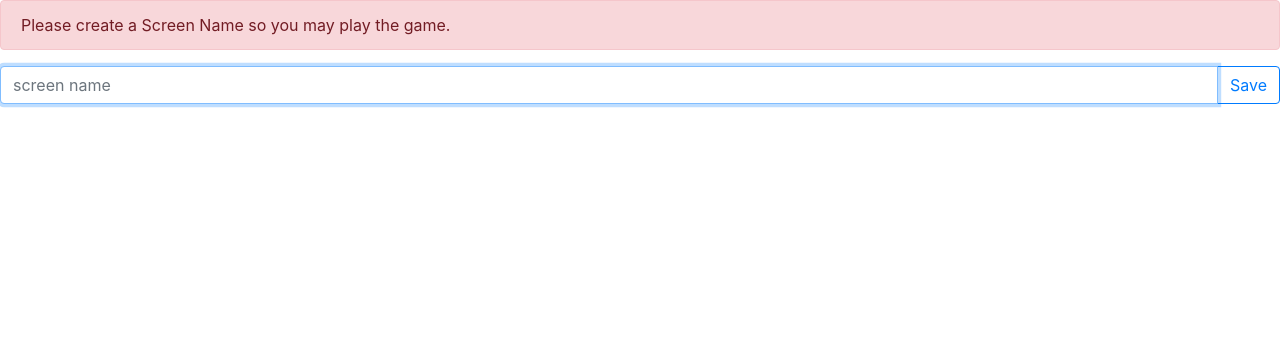
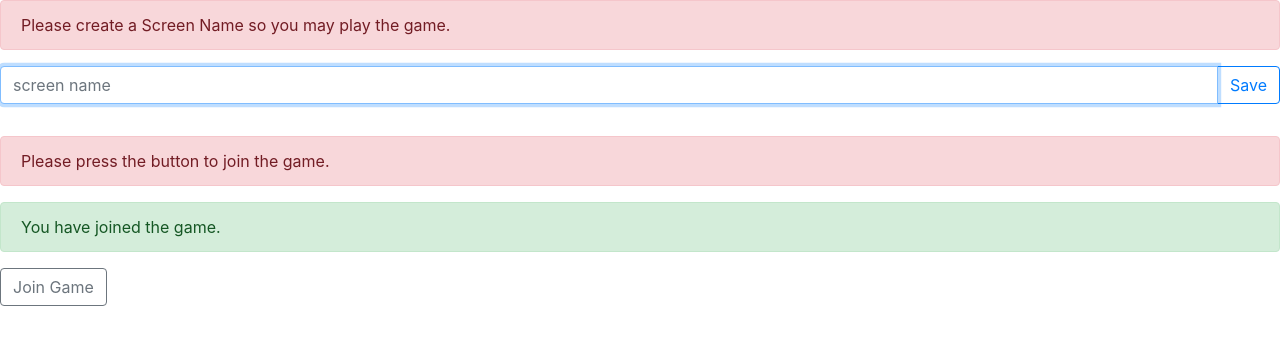
Before and after one commit to raddevus/Dilemma, a plain HTML site: page index.htm in a window 1280 px wide. Drawn offline with nearby package versions, Linux system fonts and the light colour scheme.

Commit message:
Added ability to join game -- but just a template not really working yet.

```diff
--- a/index.htm
+++ b/index.htm
@@ -31,6 +31,15 @@
 		</div>
 		</div>
 	</div>
+	<div id="notJoined" class="form-group row alert alert-danger" role="alert">
+			Please press the button to join the game.
+	</div>
+	<div id="joined" class="form-group row alert alert-success" role="alert">
+		You have joined the game.
+	</div>
+	<div class="form-group row">
+		<button class="btn btn-outline-secondary" type="button" id="button-joinGame" onclick="joinGame()">Join Game</button>
+	</div>
 </form>
 
 
--- a/js/main.js
+++ b/js/main.js
@@ -10,6 +10,7 @@ function initializeForm(){
 		return;
 	}
 	displayScreenName(screenName);
+	$("#joined").hide();
 
 }
 
@@ -70,6 +71,7 @@ function getScreenName(){
 function getEncodedValue(clearText){
 	return btoa(encodeURI(clearText));
 }
+
 function getDecodedValue(encodedValue){
 	try {
 		return decodeURI(atob(encodedValue));
@@ -78,3 +80,8 @@ function getDecodedValue(encodedValue){
 		throw (e);
 	}
 }
+
+function joinGame(){
+	$("#notJoined").hide();
+	$("#joined").show();
+}
```
Lines whose indentation alone changed are shown as unchanged.
